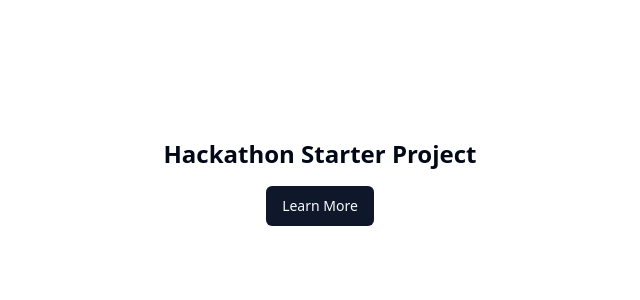
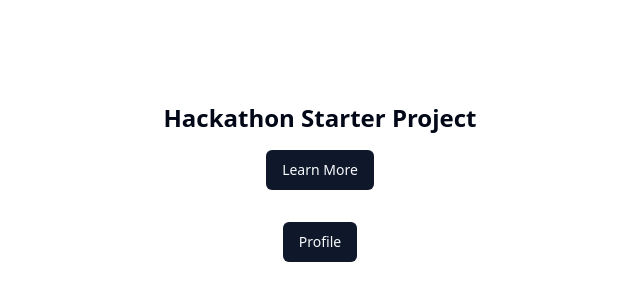
Before and after one commit to dv297/would-you-kindly, a React (Vite) app in the folder apps/ui/: page / in a window 1280 px wide. Shown: the part 210-510 px from the top of the page, without its empty margins (320-960 px from the left). Built offline with nearby package versions, Linux system fonts and the light colour scheme; no server answers.

Commit message:
Add secured profile route

```diff
--- a/apps/ui/package.json
+++ b/apps/ui/package.json
@@ -12,6 +12,7 @@
     "check": "eslint ."
   },
   "dependencies": {
+    "@auth0/auth0-react": "^2.2.4",
     "@radix-ui/react-slot": "^1.1.0",
     "@tanstack/react-query": "^5.56.2",
     "class-variance-authority": "^0.7.0",
--- a/apps/ui/src/main.tsx
+++ b/apps/ui/src/main.tsx
@@ -1,30 +1,51 @@
 import { StrictMode } from "react";
 import { createRoot } from "react-dom/client";
-import { createBrowserRouter, RouterProvider } from "react-router-dom";
+import { BrowserRouter, Route, Routes, useNavigate } from "react-router-dom";
+import { Auth0Provider } from "@auth0/auth0-react";
 import { QueryClient, QueryClientProvider } from "@tanstack/react-query";
 
 import "@/index.css";
 
 import About from "@/routes/About";
 import Home from "@/routes/Home";
+import Profile from "@/routes/Profile";
 
 const queryClient = new QueryClient();
 
-const router = createBrowserRouter([
-  {
-    path: "/",
-    element: <Home />,
-  },
-  {
-    path: "/about",
-    element: <About />,
-  },
-]);
+const Auth0ProviderWithRedirectCallback = ({ children }) => {
+  const navigate = useNavigate();
+  const onRedirectCallback = (appState) => {
+    navigate((appState && appState.returnTo) || window.location.pathname);
+  };
+  return (
+    <Auth0Provider
+      onRedirectCallback={onRedirectCallback}
+      domain={import.meta.env.VITE_AUTH0_DOMAIN}
+      clientId={import.meta.env.VITE_AUTH0_CLIENT_ID}
+    >
+      {children}
+    </Auth0Provider>
+  );
+};
+
+const App = () => {
+  return (
+    <Auth0ProviderWithRedirectCallback>
+      <Routes>
+        <Route path="/" element={<Home />} />
+        <Route path="/about" element={<About />} />
+        <Route path="/profile" element={<Profile />} />
+      </Routes>
+    </Auth0ProviderWithRedirectCallback>
+  );
+};
 
 createRoot(document.getElementById("root")!).render(
   <StrictMode>
     <QueryClientProvider client={queryClient}>
-      <RouterProvider router={router} />
+      <BrowserRouter>
+        <App />
+      </BrowserRouter>
     </QueryClientProvider>
   </StrictMode>,
 );
--- a/apps/ui/src/routes/Home.tsx
+++ b/apps/ui/src/routes/Home.tsx
@@ -27,6 +27,11 @@ function App() {
           <Link to="/about">Learn More</Link>
         </Button>
       </div>
+      <div className="p-4">
+        <Button asChild>
+          <Link to="/profile">Profile</Link>
+        </Button>
+      </div>
     </div>
   );
 }
--- /dev/null
+++ b/apps/ui/src/routes/Profile.tsx
@@ -0,0 +1,7 @@
+import { withAuthenticationRequired } from "@auth0/auth0-react";
+
+const Profile = () => {
+  return <div>Profile</div>;
+};
+
+export default withAuthenticationRequired(Profile);
```
Also changed, not shown: 2 other files (tests, documents, lock files or other folders).
